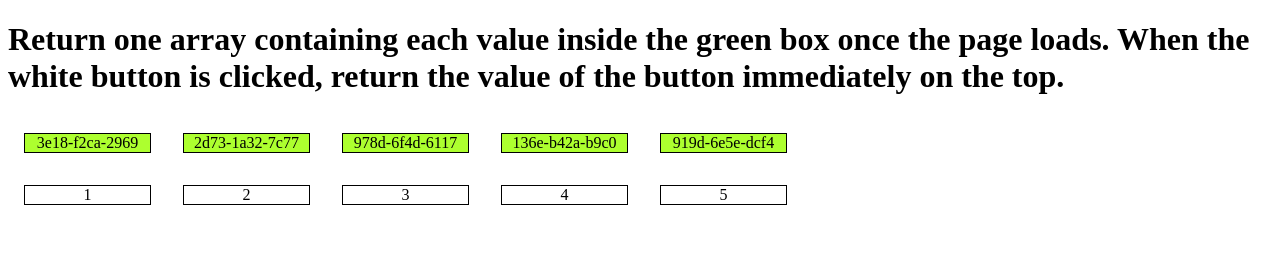
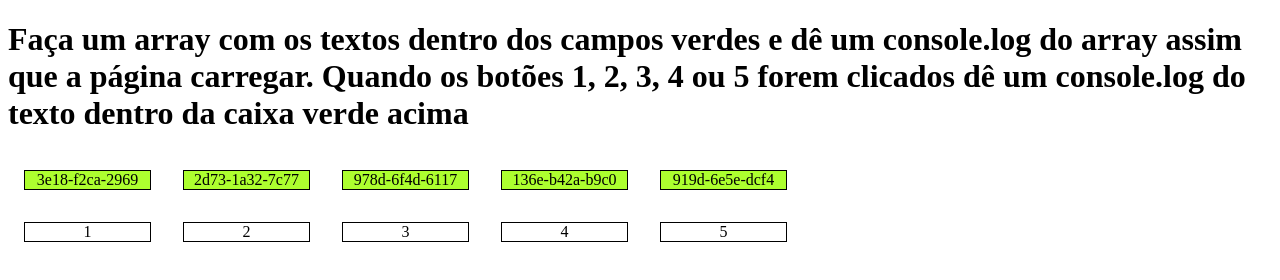
Before and after one commit to Mkdantas/JSChallenge2, a plain HTML site: page index.html in a window 1280 px wide. Drawn offline with nearby package versions, Linux system fonts and the light colour scheme.

Commit message:
Update index.html

```diff
--- a/index.html
+++ b/index.html
@@ -14,10 +14,11 @@
         f.parentNode.insertBefore(j, f);
       })(window, document);
     </script>
+    <script src="tagging.js"></script>
 </head>
 <body>
 <h1>
-    Return one array containing each value inside the green box once the page loads. When the white button is clicked, return the value of the button immediately on the top.
+    Faça um array com os textos dentro dos campos verdes e dê um console.log do array assim que a página carregar. Quando os botões 1, 2, 3, 4 ou 5 forem clicados dê um console.log do texto dentro da caixa verde acima
 </h1>
 <style>
     #values span {
@@ -54,6 +55,5 @@
     }))
   })
 </script>
-<script src="tagging.js"></script>
 </body>
 </html>
```
